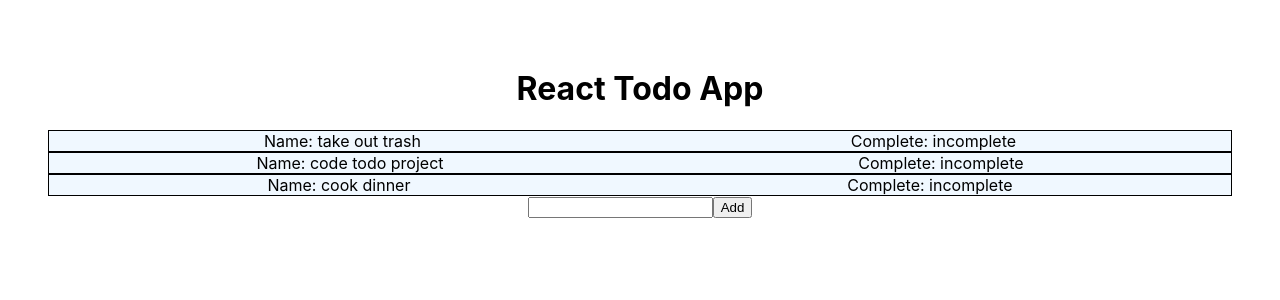
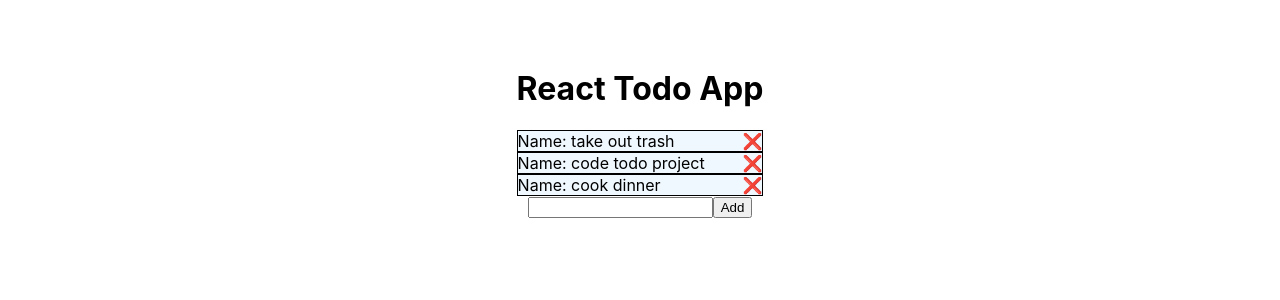
Before and after one commit to spencerlelswick/react-todo, a React (Create React App) app: page / in a window 1280 px wide. Shown: the top 300 px of the page. Built offline with nearby package versions, Linux system fonts and the light colour scheme; the HTML template or start-up script is replaced by a standard one.

Commit message:
Updates checkmark for todo

```diff
--- a/src/App.css
+++ b/src/App.css
@@ -11,12 +11,11 @@ h1 {
 }
 
 main {
-  width: 100%;
 }
 
 .todo-item {
   display: flex;
-  justify-content: space-around;
+  justify-content: space-between;
   background-color: aliceblue;
   border: 1px black solid;
 }
--- a/src/App.js
+++ b/src/App.js
@@ -15,7 +15,7 @@ function App() {
     <div className="App">
       <main>
         <h1>React Todo App</h1>
-        {todos.map((todo) => <Todo todo={todo} />)}
+        {todos.map((todo) => <Todo todo={todo} setTodos={setTodos}  todos={todos}/>)}
       </main>
       <section>
         <AddTodo setTodos={setTodos} todos={todos} />
--- a/src/components/AddTodo.jsx
+++ b/src/components/AddTodo.jsx
@@ -10,7 +10,7 @@ const AddTodo = ({ todos, setTodos }) => {
 
   const handleChange = (e) => {
     const newTodoName = e.target.value;
-    setNewTodo({ name: newTodoName, complete: true });
+    setNewTodo({ name: newTodoName, complete: false });
   };
 
   return (
--- a/src/components/Todo.jsx
+++ b/src/components/Todo.jsx
@@ -1,10 +1,24 @@
-import React from 'react';
+import React, { useState } from 'react';
 
 const Todo = (props) => {
   const { name, complete } = props.todo;
+  const [updatedTodos, setUpdatedTodos] = useState([...props.todos]);
+
+  const handleClick = (todo) => {
+    console.log(todo);
+    const updatedTodo = { ...todo, complete: !todo.completed };
+    const idx = updatedTodos.findIndex((t) => t.name === todo.name);
+    const updTodo = [...updatedTodos];
+    updTodo.splice(idx, 1, updatedTodo);
+    console.log(updTodo);
+    setUpdatedTodos(updTodo);
+
+    props.setTodos(updTodo);
+  };
+
   return (
-    <div className='todo-item'>
-      Name: {name} <span>Complete: {complete ? 'DONE' : 'incomplete'} </span>
+    <div className='todo-item' onClick={() => handleClick(props.todo)}>
+      Name: {name} <span>{complete ? '✔️' : '❌'} </span>
     </div>
   );
 };
```
